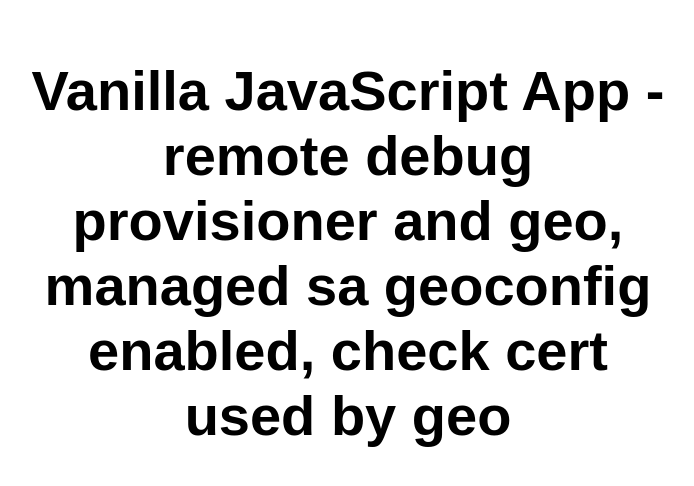
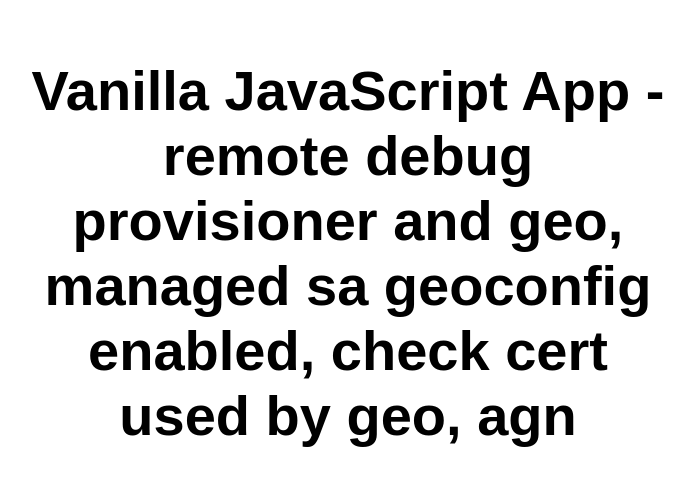
Before and after one commit to cmriachi/vanilla-basic-3, a website: page src/index.html in a window 1280 px wide. Shown: the whole page, without its empty margins (292-986 px from the left). Drawn offline with Linux system fonts and the light colour scheme.

Commit message:
Update index.html

```diff
--- a/src/index.html
+++ b/src/index.html
@@ -10,7 +10,7 @@
 
 <body>
   <main>
-    <h1>Vanilla JavaScript App - remote debug provisioner and geo, managed sa geoconfig enabled, check cert used by geo</h1>
+    <h1>Vanilla JavaScript App - remote debug provisioner and geo, managed sa geoconfig enabled, check cert used by geo, agn</h1>
   </main>
 </body>
 
```
